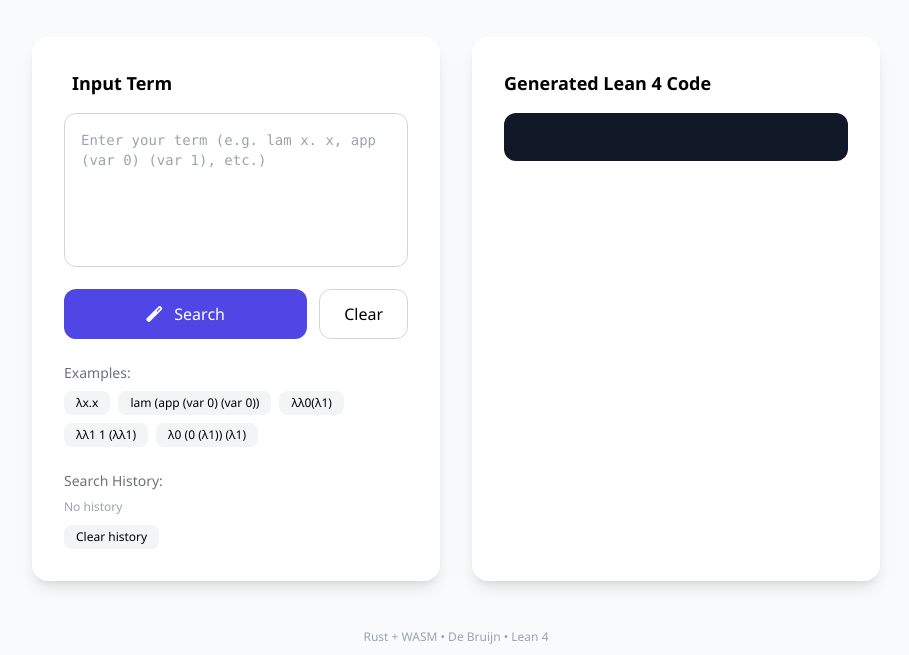
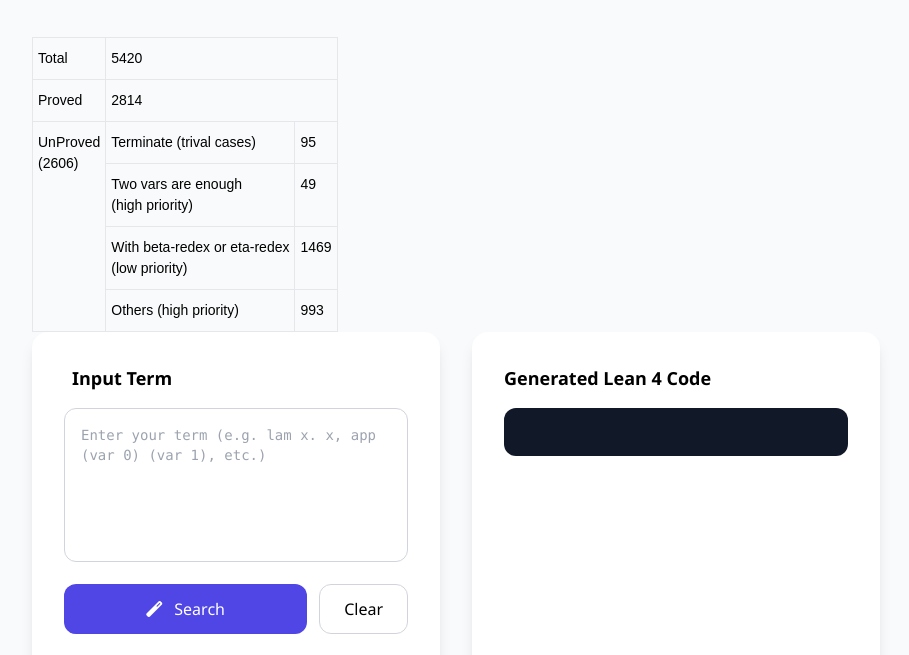
Before and after one commit to awesome-lambda-calculus/Fokker_challenge_private, a plain HTML site: page index.html in a window 1280 px wide. Shown: the part 107-762 px from the top of the page, without its empty margins (184-1093 px from the left). Drawn offline with nearby package versions, Linux system fonts and the light colour scheme; a script that the page names is missing; some icons are missing.

Commit message:
table generator

```diff
--- a/index.html
+++ b/index.html
@@ -141,6 +141,44 @@
       </h1>
       <p class="text-gray-600">Convert terms to Lean 4 definitions + not_basis theorems</p>
     </div>
+
+<style type="text/css">
+.tg  {border-collapse:collapse;border-spacing:0;}
+.tg td{border-color:black;border-style:solid;border-width:1px;font-family:Arial, sans-serif;font-size:14px;
+  overflow:hidden;padding:10px 5px;word-break:normal;}
+.tg th{border-color:black;border-style:solid;border-width:1px;font-family:Arial, sans-serif;font-size:14px;
+  font-weight:normal;overflow:hidden;padding:10px 5px;word-break:normal;}
+.tg .tg-0pky{border-color:inherit;text-align:left;vertical-align:top}
+</style>
+<table class="tg"><thead>
+  <tr>
+    <th class="tg-0pky">Total</th>
+    <th class="tg-0pky" colspan="2">5420</th>
+  </tr></thead>
+<tbody>
+  <tr>
+    <td class="tg-0pky">Proved</td>
+    <td class="tg-0pky" colspan="2">2814</td>
+  </tr>
+  <tr>
+    <td class="tg-0pky" rowspan="4">UnProved<br>(2606)</td>
+    <td class="tg-0pky">Terminate (trival cases)</td>
+    <td class="tg-0pky">95</td>
+  </tr>
+  <tr>
+    <td class="tg-0pky">Two vars are enough<br>(high priority)</td>
+    <td class="tg-0pky">49</td>
+  </tr>
+  <tr>
+    <td class="tg-0pky">With beta-redex or eta-redex<br>(low priority)</td>
+    <td class="tg-0pky">1469<br></td>
+  </tr>
+  <tr>
+    <td class="tg-0pky">Others (high priority)</td>
+    <td class="tg-0pky">993</td>
+  </tr>
+</tbody>
+</table>
 
     <div class="grid grid-cols-1 lg:grid-cols-2 gap-8">
       <!-- Input -->
```
